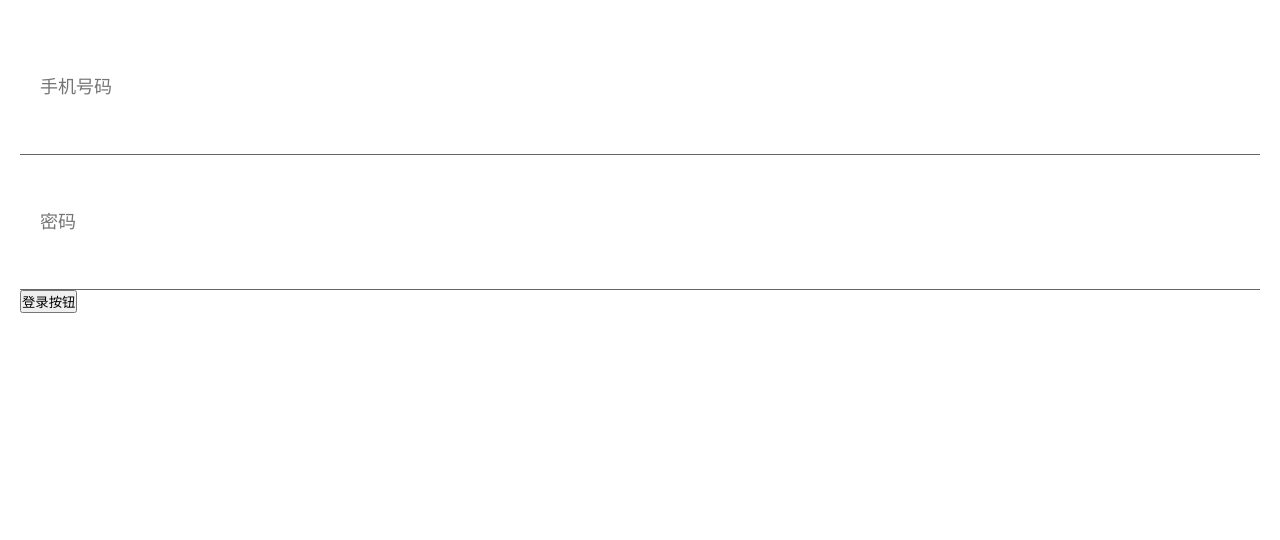
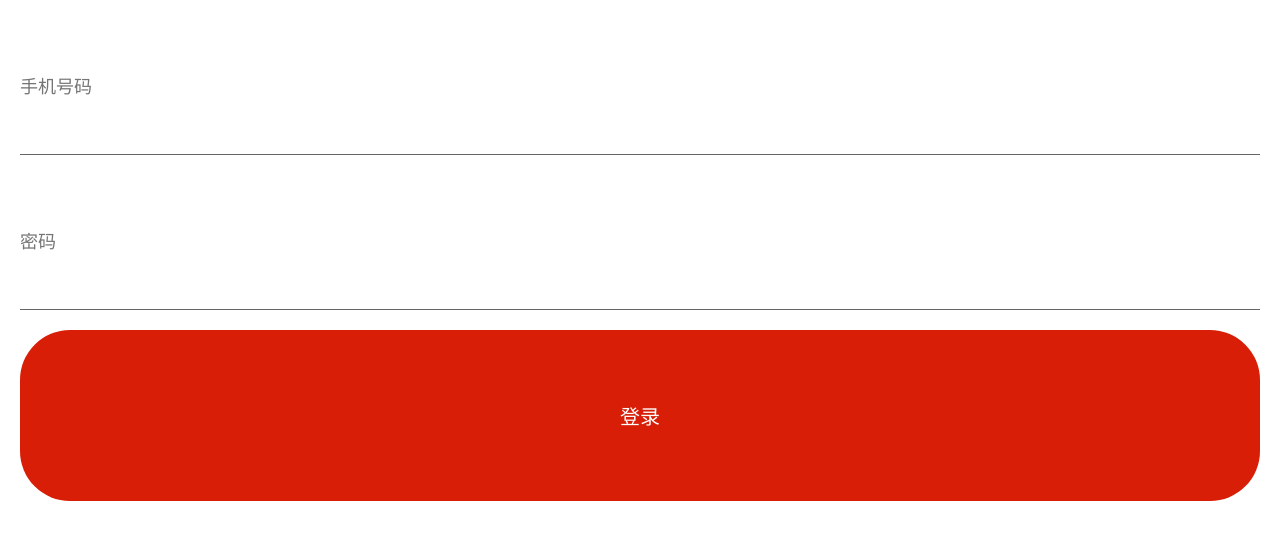
Before and after one commit to LazyPigi/HeimaHotNews, a Vue app: page /#/login in a window 1280 px wide. Shown: the top 540 px of the page. Built offline with nearby package versions, Linux system fonts and the light colour scheme; a small style sheet from the web is missing.

Commit message:
封装按钮组件

```diff
--- a/src/components/AuthButton.vue
+++ b/src/components/AuthButton.vue
@@ -1,9 +1,32 @@
 <template>
+    <div
+    class="button"
+    @click="handleClick">
+    {{text}}
+    </div>
 </template>
 
 <script>
-export default {};
+export default {
+    props: ["text"],
+    methods: {
+        handleClick(event){
+            this.$emit("click", event)
+        }
+    }
+};
 </script>
 
-<style>
+<style scoped lang="less">
+    .button {
+        width: 100%;
+        height: 48 / 360 * 100vw;
+        display: flex;
+        justify-content: center;
+        align-items: center;
+        background: #d81e06;
+        color: #fff;
+        border-radius: 50px;
+        font-size: 20px;
+    }
 </style>
--- a/src/components/AuthInput.vue
+++ b/src/components/AuthInput.vue
@@ -67,7 +67,7 @@
 .input{
     width: 100%;
     height: 38 / 360 * 100vw;
-    padding: 20px;
+    padding: 20px 0;
     box-sizing: border-box;
     background: #fff;
     border: none;
--- a/src/pages/Login.vue
+++ b/src/pages/Login.vue
@@ -11,7 +11,7 @@
     </div>
 
     <!-- 用户名密码输入框 -->
-    <div>
+    <div class="inputs">
       <!-- 输入框组件 -->
       <AuthInput
       placeholder="手机号码"
@@ -23,7 +23,7 @@
 
       <AuthInput
       placeholder="密码"
-      :value='form.password'
+      v-model='form.password'
 
       :rule="/^[0-9a-zA-Z]{3,12}$/"
       err_message="密码格式不正确"
@@ -31,14 +31,17 @@
     </div>
 
     <!-- 登录按钮 -->
-    <button @click="handleSubmit">登录按钮</button>
+    <!-- <button @click="handleSubmit">登录按钮</button> -->
+    <AuthButton text="登录" @click="handleSubmit"/>
   </div>
 </template>
 
 <script>
 
-// 导入输入框组件
+// 导入组件
 import AuthInput from "@/components/AuthInput";
+import AuthButton from "@/components/AuthButton";
+
 
 export default {
   data() {
@@ -52,7 +55,8 @@
   },
   // 注册组件
   components: {
-    AuthInput
+    AuthInput,
+    AuthButton
   },
 
   methods: {
@@ -93,4 +97,10 @@
     color: #d81e06;
   }
 }
+
+.inputs {
+  input {
+    margin-bottom: 20px;
+  }
+}
 </style>
```
